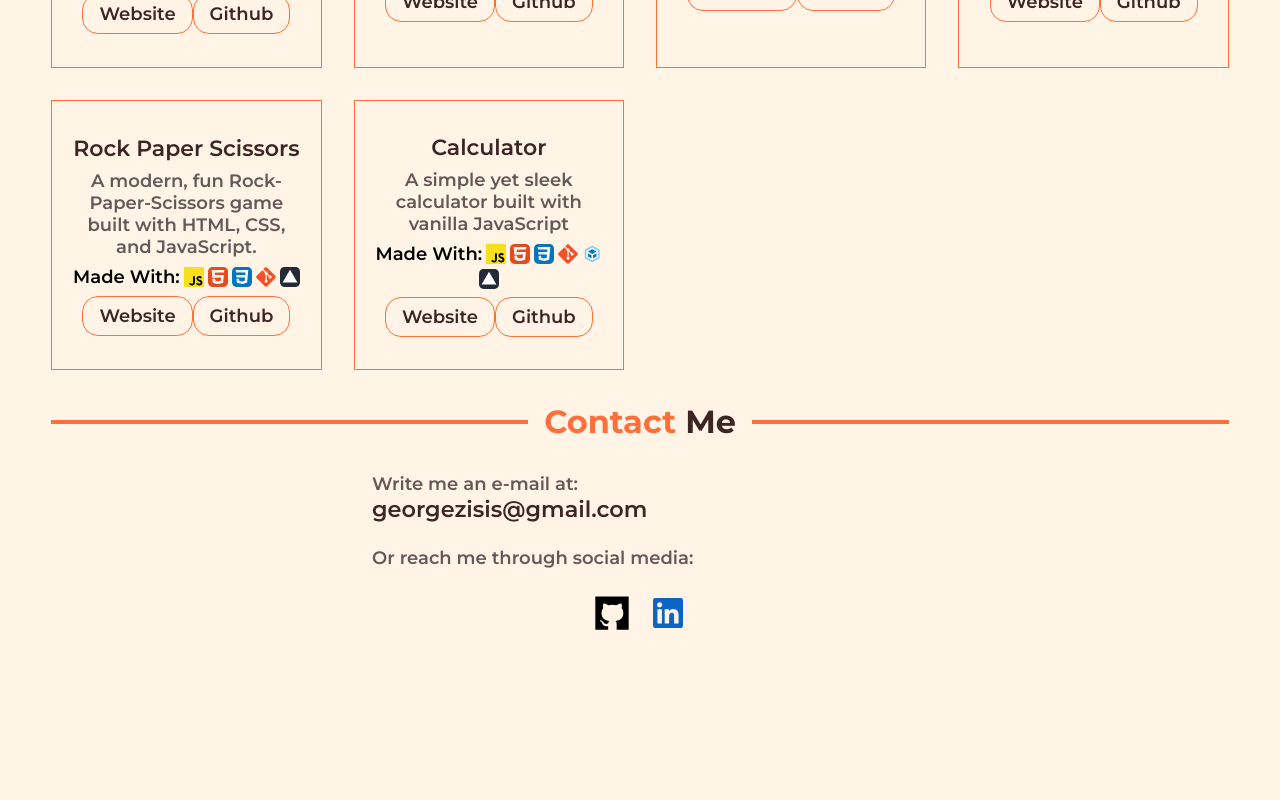
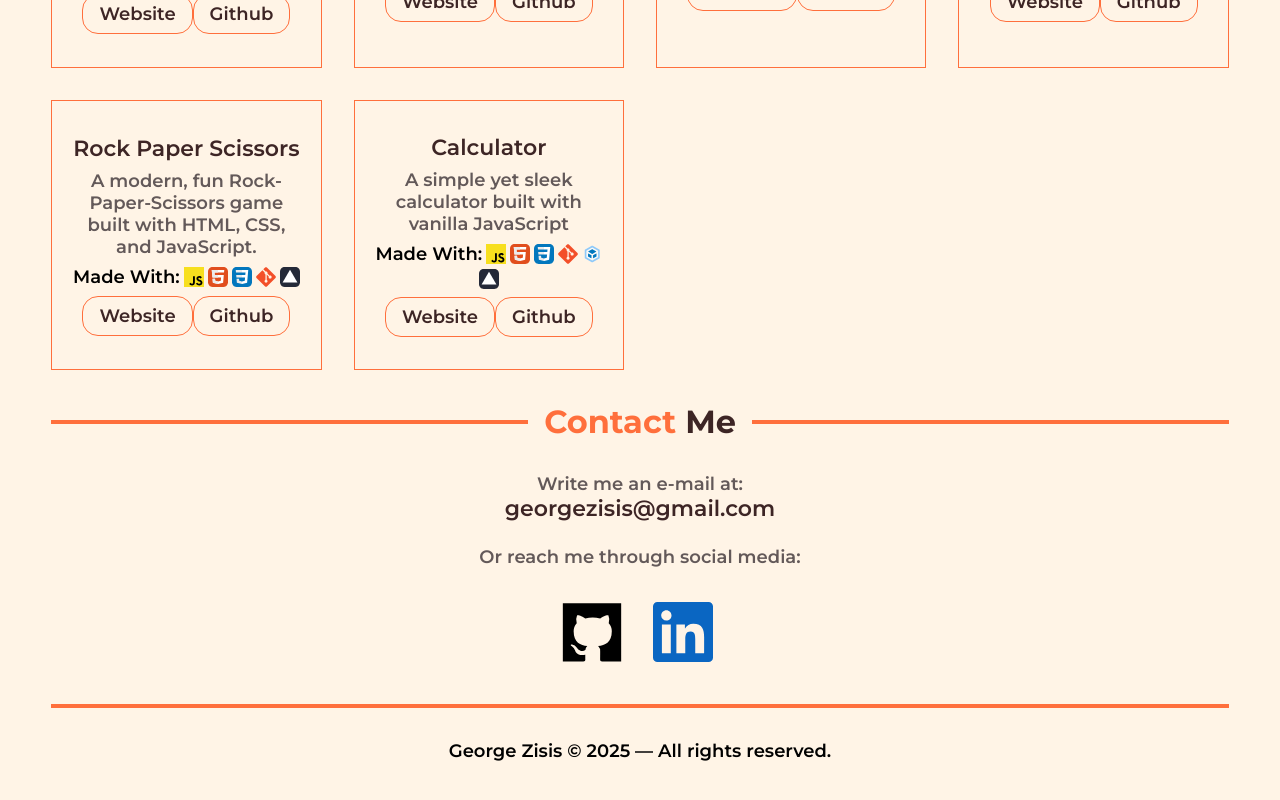
Before and after one commit to GeorgeZisis95/personal-website, a React (Vite) app: page / in a window 1280 px wide. Shown: the part 2002-2802 px from the top of the page. Before the commit the page ends 2667 px from the top, so only its background shows below. Built offline with nearby package versions, Linux system fonts and the light colour scheme.

Commit message:
finish contacts and footer

```diff
--- a/src/components/Contact.css
+++ b/src/components/Contact.css
@@ -9,25 +9,32 @@
   display: flex;
   flex-direction: column;
   gap: 1.5rem;
+}
+
+.email-link {
   text-align: center;
 }
 
 .email-link h3 {
-  font-size: 1.4rem;
-  word-break: break-word; /* prevents overflow */
+  word-break: break-word;
 }
 
-/* social icon layout */
 .sm-links-buttons {
   display: flex;
   justify-content: center;
+  align-items: center;
   gap: 1rem;
 }
 
+.linkedin-image {
+  width: 80px;
+}
+
+.github-image {
+  width: 70px;
+}
+
 .sm-links-buttons img {
-  width: 40px;
-  height: 40px;
-  object-fit: contain;
   transition: transform 0.2s ease-in-out;
 }
 
@@ -35,9 +42,13 @@
   transform: scale(1.1);
 }
 
-/* wider screens */
-@media (min-width: 768px) {
-  .contact-container {
-    text-align: left;
-  }
+.line {
+  width: 100%;
+  height: 4px;
+  background: var(--accent);
 }
+
+.footer-content {
+  text-align: center;
+  padding: 32px 0 64px 0;
+}
--- a/src/components/Contact.jsx
+++ b/src/components/Contact.jsx
@@ -16,18 +16,24 @@ export default function Contact() {
           <p style={{ color: "var(--text)" }}>Write me an e-mail at:</p>
           <h3>georgezisis@gmail.com</h3>
         </div>
-        <p style={{ color: "var(--text)" }}>
+        <p style={{ color: "var(--text)", textAlign: "center" }}>
           Or reach me through social media:
         </p>
         <div className="sm-links-buttons">
           <a href="https://github.com/GeorgeZisis95">
-            <img src={githubImg} alt="github" />
+            <img className="github-image" src={githubImg} alt="github" />
           </a>
           <a href="https://www.linkedin.com/in/george-zisis-front-end/">
-            <img src={linkedinImg} alt="linkedin" />
+            <img className="linkedin-image" src={linkedinImg} alt="linkedin" />
           </a>
         </div>
       </div>
+      <footer className="footer">
+        <div className="line"></div>
+        <p className="footer-content">
+          George Zisis © 2025 — All rights reserved.
+        </p>
+      </footer>
     </section>
   );
 }
--- a/src/index.css
+++ b/src/index.css
@@ -77,7 +77,7 @@ p {
   }
 
   h3 {
-    font-size: 18px;
+    font-size: 16px;
   }
 
   p {
```
